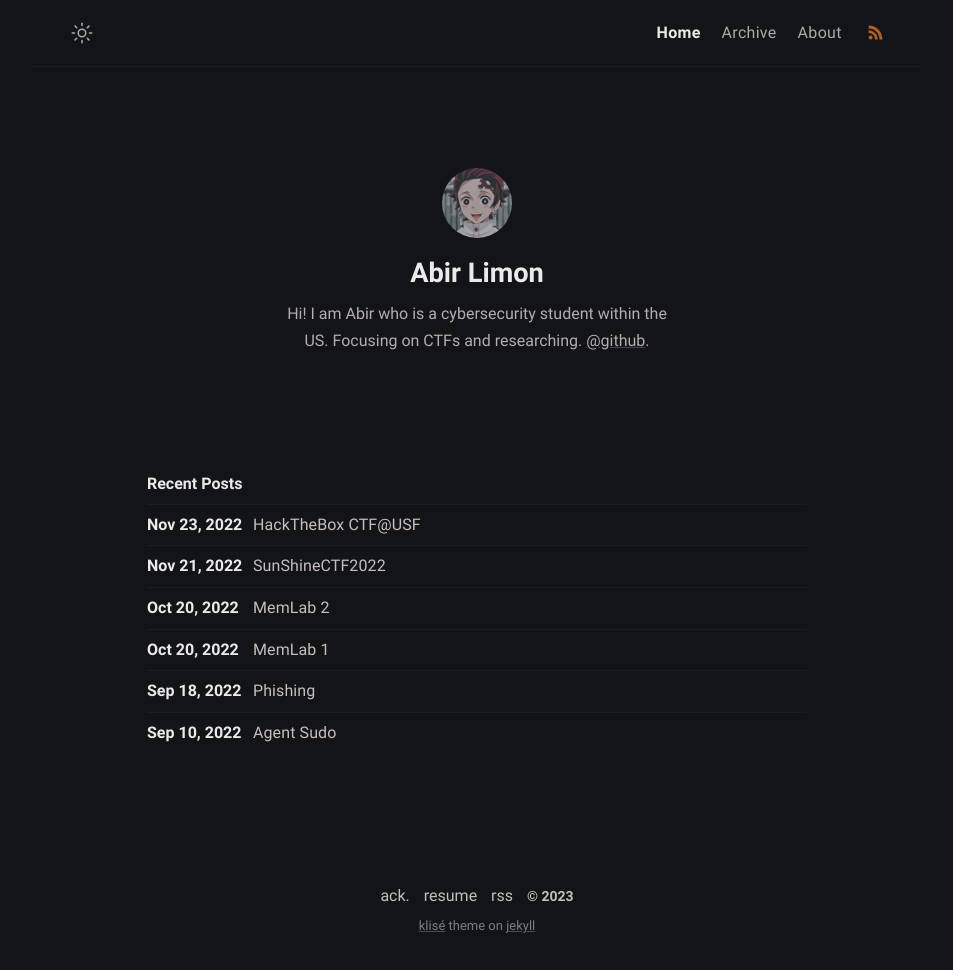
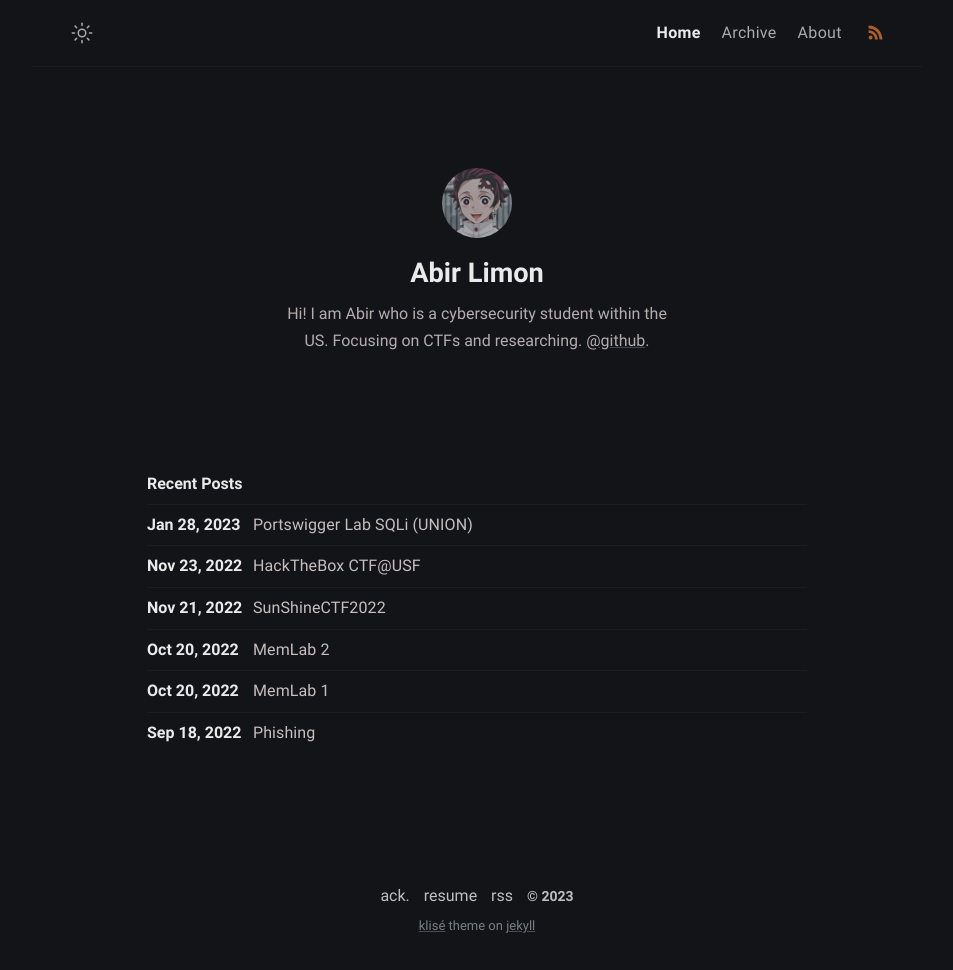
Before and after one commit to limon768/limon768.github.io, a Jekyll site: the page built from index.md, in a window 1280 px wide. Shown: the whole page, without its empty margins (163-1116 px from the left). Built offline with Jekyll 4.4.1, drawn with Linux system fonts in a browser that asks for light colours.

Commit message:
Updated the time

```diff
--- a/_posts/Portswigger Lab - SQL (UNION)/2023-01-28-Portswigger-Lab-SQL(UNION).md
+++ b/_posts/Portswigger Lab - SQL (UNION)/2023-01-28-Portswigger-Lab-SQL(UNION).md
@@ -1,7 +1,7 @@
 ---
 title: Portswigger Lab SQLi (UNION)
-date: 2022-08-02 09:45:47 +07:00
-modified: 2022-01-28 09:45:47 +07:00
+date: 2023-01-28 09:45:47 +07:00
+modified: 2023-01-28 09:45:47 +07:00
 tags: [Portswigger, SQLi , Writeup]
 description: Write Up for Portswigger Lab SQLi
 ---
```
